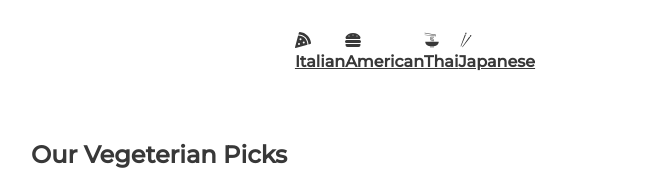
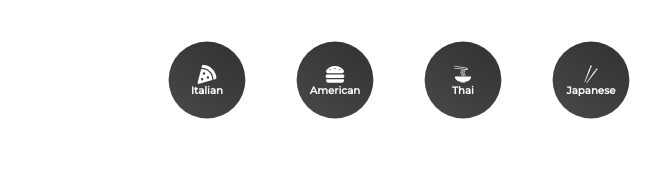
Before and after one commit to altunf/delicious, a React (Create React App) app: page / in a window 1280 px wide. Shown: the top 170 px of the page, without its empty margins (225-886 px from the left). Built offline with nearby package versions, Linux system fonts and the light colour scheme; no server answers.

Commit message:
Category: Style ayarı. Cuisine: Api ve style ayarı

```diff
--- a/src/components/Category.jsx
+++ b/src/components/Category.jsx
@@ -6,22 +6,22 @@
 function Category() {
   return (
     <List>
-      <NavLink to={"/cuisine/Italian"}>
+      <SLink to={"/cuisine/Italian"}>
         <FaPizzaSlice />
         <h4>Italian</h4>
-      </NavLink>
-      <NavLink to={"/cuisine/American"}>
+      </SLink>
+      <SLink to={"/cuisine/American"}>
         <FaHamburger />
         <h4>American</h4>
-      </NavLink>
-      <NavLink to={"/cuisine/Thai"}>
+      </SLink>
+      <SLink to={"/cuisine/Thai"}>
         <GiNoodles />
         <h4>Thai</h4>
-      </NavLink>
-      <NavLink to={"/cuisine/Japanese"}>
+      </SLink>
+      <SLink to={"/cuisine/Japanese"}>
         <GiChopsticks />
         <h4>Japanese</h4>
-      </NavLink>
+      </SLink>
     </List>
   );
 }
@@ -34,4 +34,41 @@
   margin: 2rem 0rem;
 `;
 
+const SLink = styled(NavLink)`
+  display: flex;
+  flex-direction: column;
+  justify-content: center;
+  align-items: center;
+  border-radius: 50%;
+  margin-right: 2rem;
+  text-decoration: none;
+  background: linear-gradient(35deg, #494949, #313131);
+  width: 6rem;
+  height: 6rem;
+  cursor: pointer;
+  transform: scale(0.8);
+
+  h4 {
+    color: white;
+    font-size: 0.8rem;
+  }
+
+  svg {
+    color: white;
+    font-size: 1.5rem;
+  }
+
+  &.active {
+    background: linear-gradient(to right, #f27121, #e94057);
+
+    svg {
+      color: white;
+    }
+
+    h4 {
+      color: white;
+    }
+  }
+`;
+
 export default Category;
--- a/src/pages/Cuisine.jsx
+++ b/src/pages/Cuisine.jsx
@@ -1,7 +1,59 @@
-import React from "react";
+import React, { useEffect, useState } from "react";
+import styled from "styled-components";
+import { motion } from "framer-motion";
+import { Link, useParams } from "react-router-dom";
 
 function Cuisine() {
-  return <div>Cuisine</div>;
+  const [cuisine, setCuisine] = useState([]);
+  let params = useParams();
+
+  const getCuisine = async (name) => {
+    const data = await fetch(
+      `https://api.spoonacular.com/recipes/complexSearch?apiKey=${process.env.REACT_APP_API_KEY}&cuisine=${name}`
+    );
+
+    const recipes = await data.json();
+    setCuisine(recipes.results);
+  };
+
+  useEffect(() => {
+    getCuisine(params.type);
+  }, [params.type]);
+
+  return (
+    <Grid>
+      {cuisine.map((item) => {
+        return (
+          <Card key={item.id}>
+            <img src={item.image} alt="" />
+            <h4>{item.title}</h4>
+          </Card>
+        );
+      })}
+    </Grid>
+  );
 }
 
+// Style settings
+
+const Grid = styled.div`
+  display: grid;
+  grid-template-columns: repeat(auto-fit, minmax(20rem, 1fr));
+  grid-gap: 3rem;
+`;
+
+const Card = styled.div`
+  img {
+    width: 100%;
+    border-radius: 2rem;
+  }
+  a {
+    text-decoration: none;
+  }
+  h4 {
+    text-align: center;
+    padding: 1rem;
+  }
+`;
+
 export default Cuisine;
```
